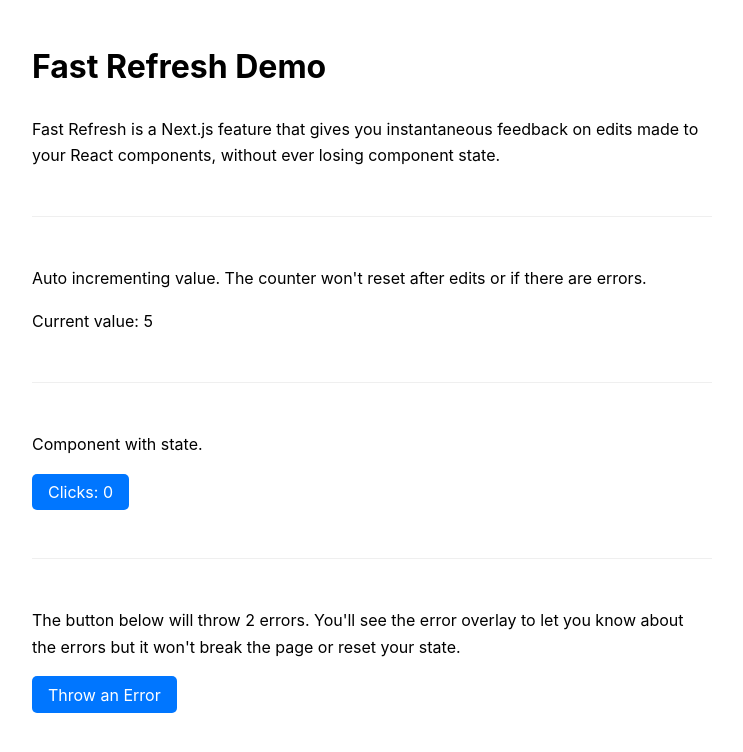
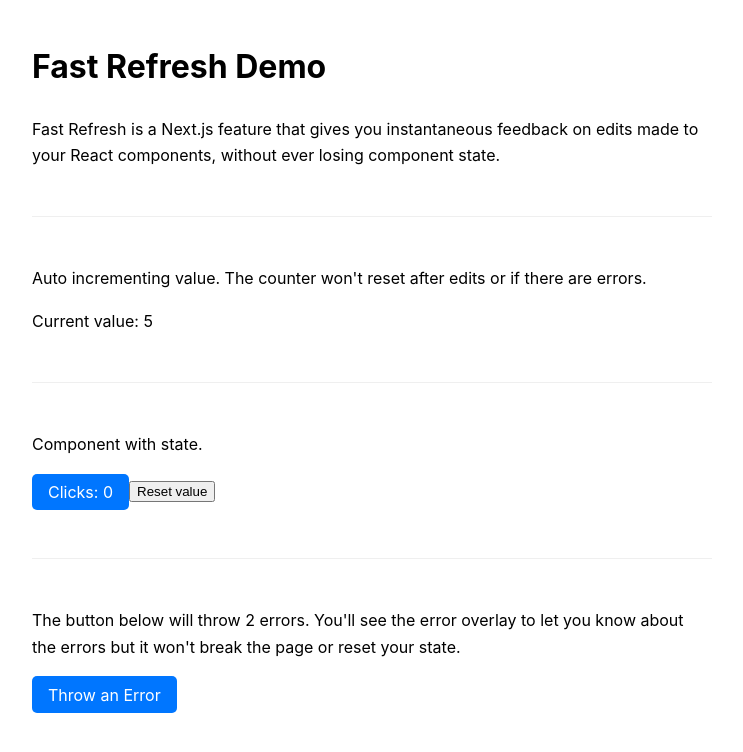
Before and after one commit to rahulpandita/nextjs-sample, a Next.js app: page / in a window 1280 px wide. Shown: the top 752 px of the page, without its empty margins (268-1011 px from the left). Built offline with nearby package versions, Linux system fonts and the light colour scheme.

Commit message:
Fix #15: Add a button to reset click state to zero

```diff
--- a/components/Button.module.css
+++ b/components/Button.module.css
@@ -30,3 +30,8 @@
 button.btn:focus {
   box-shadow: 0 0 0 2px rgba(0, 118, 255, 0.5);
 }
+
+button.btn.reset {
+  background: #ddd;
+  margin-left: 1em;
+}
--- a/components/ClickCount.js
+++ b/components/ClickCount.js
@@ -1,11 +1,22 @@
 import { useCallback, useState } from 'react'
 import Button from './Button'
+import styles from './Button.module.css'
 
 export default function ClickCount() {
   const [count, setCount] = useState(0)
   const increment = useCallback(() => {
     setCount((v) => v + 1)
   }, [setCount])
+  const reset = useCallback(() => {
+    setCount(0)
+  }, [setCount])
 
-  return <Button onClick={increment}>Clicks: {count}</Button>
+  return (
+    <div>
+      <Button onClick={increment}>Clicks: {count}</Button>
+      <Button onClick={reset} className={styles.reset}>
+        Reset value
+      </Button>
+    </div>
+  )
 }
```
